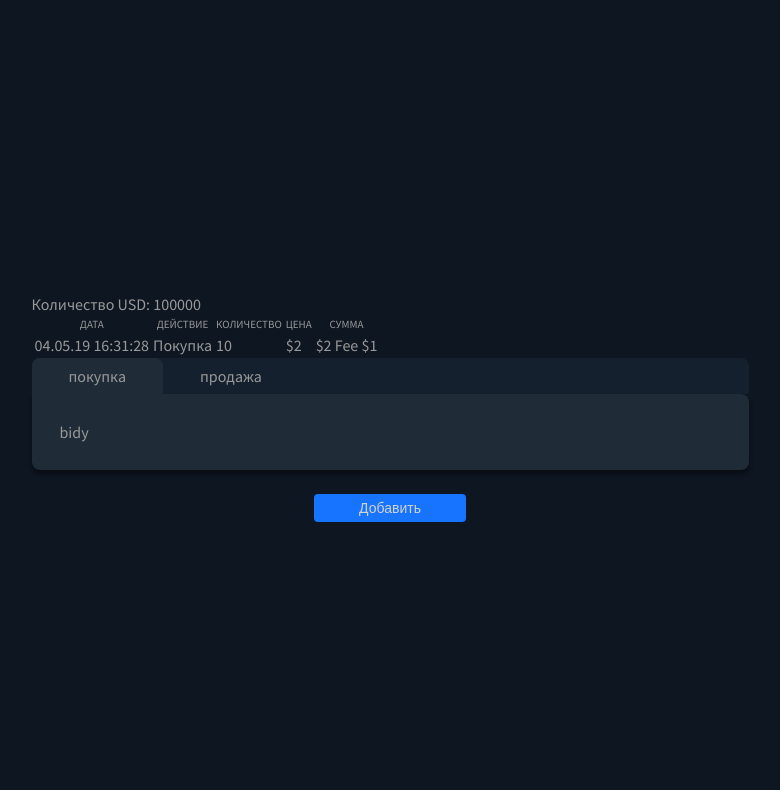
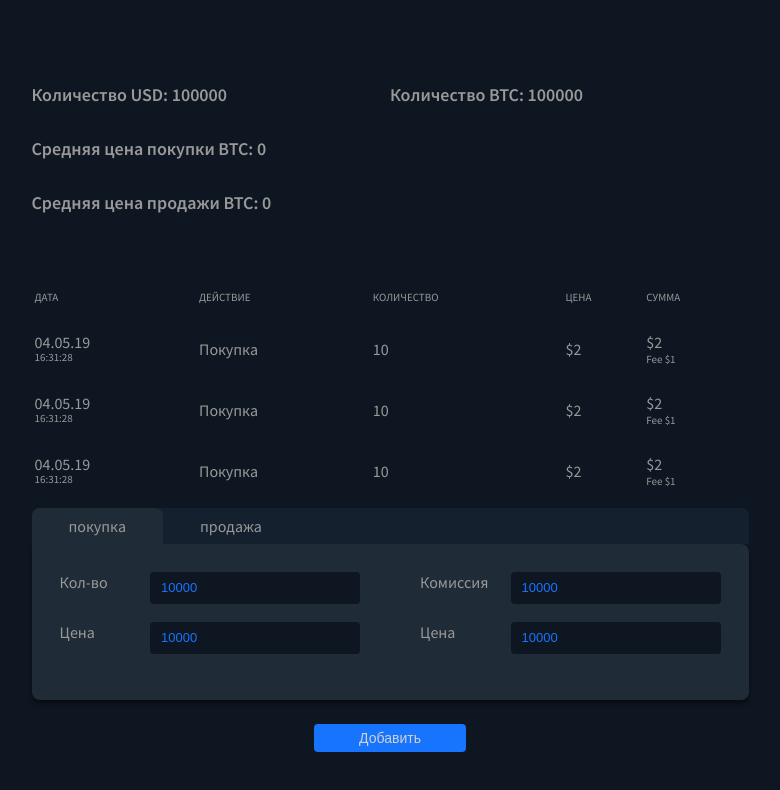
Before and after one commit to alfcatlover/bitcoin-transactions-app-vue, a Vue app: page / in a window 1280 px wide. Shown: the top 790 px of the page, without its empty margins (250-1030 px from the left). Built offline with nearby package versions, Linux system fonts and the light colour scheme.

Commit message:
Complete layout

```diff
--- /dev/null
+++ b/src/components/LabeledInput.vue
@@ -0,0 +1,36 @@
+<template>
+  <div class="wrap">
+    <label>{{label}}</label>
+    <input class="input" type="text" value="10000"/>
+  </div>
+</template>
+
+<script lang="ts">
+import { Component, Prop, Vue } from 'vue-property-decorator';
+
+@Component
+export default class LabeledInput extends Vue {
+  @Prop() private label!: string;
+}
+</script>
+
+<style scoped lang="scss">
+  .wrap{
+    width: 100%;
+    display: flex;
+    justify-content: space-between;
+    padding-bottom: 18px;
+  }
+  .input {
+    width: 188px;
+    height: 32px;
+    background: #0E1621;
+    border-radius: 4px;
+    border: 0;
+    font-size: 13px;
+    line-height: 16px;
+    color: #1774FF;
+    outline: none;
+    padding: 0 11px;
+  }
+</style>
--- a/src/components/TransactionsForm.vue
+++ b/src/components/TransactionsForm.vue
@@ -2,11 +2,25 @@
   <div class="tabs-wrap">
     <div class="tabs">
       <div class="tabs-head">
-        <div class="tabs-head-btn active">покупка</div>
-        <div class="tabs-head-btn">продажа</div>
+        <div
+          v-bind:class="{active: transactionType === transactionTypeEnum.Buy}"
+          v-on:click="onChangeTransactionType(transactionTypeEnum.Buy)" class="tabs-head-btn">
+          покупка
+        </div>
+        <div v-bind:class="{active: transactionType === transactionTypeEnum.Sell}"
+             v-on:click="onChangeTransactionType(transactionTypeEnum.Sell)" class="tabs-head-btn">
+          продажа
+        </div>
       </div>
       <div class="tabs-body">
-        bidy
+        <div class="tabs-col">
+          <LabeledInput label="Кол-во"/>
+          <LabeledInput label="Цена"/>
+        </div>
+        <div class="tabs-col">
+          <LabeledInput label="Комиссия"/>
+          <LabeledInput label="Цена"/>
+        </div>
       </div>
     </div>
     <Button>Добавить</Button>
@@ -15,15 +29,25 @@
 
 <script lang="ts">
 import { Component, Prop, Vue } from 'vue-property-decorator';
+import { TransactionTypeEnum } from '@/enums';
 import Button from '@/components/Button.vue';
+import LabeledInput from '@/components/LabeledInput.vue';
 
 @Component({
   components: {
     Button,
+    LabeledInput,
   },
 })
 export default class TransactionsForm extends Vue {
+  readonly transactionTypeEnum = TransactionTypeEnum;
 
+  transactionType = TransactionTypeEnum.Buy;
+
+  onChangeTransactionType(transactionType: TransactionTypeEnum): void {
+    this.transactionType = transactionType;
+    console.log(transactionType);
+  }
 }
 </script>
 
@@ -50,6 +74,7 @@ export default class TransactionsForm extends Vue {
     align-items: center;
     padding: 0 37px;
     border-radius: 8px 8px 0 0;
+    cursor: pointer;
     &.active {
       background: #1F2B37;
     }
@@ -59,5 +84,15 @@ export default class TransactionsForm extends Vue {
     box-shadow: 0px 4px 4px rgba(0, 0, 0, 0.4);
     border-radius: 0 8px 8px;
     padding: 28px;
+    display: flex;
+  }
+  .tabs-col {
+    width: 50%;
+    &:first-child {
+      padding-right: 30px;
+    }
+    &:last-child {
+      padding-left: 30px;
+    }
   }
 </style>
--- a/src/components/TransactionsInfo.vue
+++ b/src/components/TransactionsInfo.vue
@@ -1,6 +1,17 @@
 <template>
-  <div>
-    Количество USD: {{sum}}
+  <div class="wrap">
+    <div class="col">
+      <p class="title">
+        Количество USD: {{sum}}
+      </p>
+      <p>Средняя цена покупки BTC: 0</p>
+      <p>Средняя цена продажи BTC: 0</p>
+    </div>
+    <div class="col">
+      <p class="title">
+        Количество BTC: {{sum}}
+      </p>
+    </div>
   </div>
 </template>
 
@@ -14,5 +25,21 @@ export default class TransactionsInfo extends Vue {
 </script>
 
 <style scoped lang="scss">
-
+.wrap {
+  display: flex;
+  margin-bottom: 42px;
+}
+.col {
+  width: 50%;
+  p {
+    padding-bottom: 13px;
+    font-weight: 600;
+    font-size: 18px;
+    line-height: 23px;
+  }
+}
+.title {
+  font-size: 24px;
+  line-height: 30px;
+}
 </style>
--- a/src/components/TransactionsList.vue
+++ b/src/components/TransactionsList.vue
@@ -1,5 +1,5 @@
 <template>
-  <table class="transaction-table">
+  <table class="transactions">
     <thead>
       <tr>
         <th>Дата</th>
@@ -10,17 +10,17 @@
       </tr>
     </thead>
     <tbody>
-      <tr>
-        <td>
+      <tr v-for="n in 3" v-bind:key="n">
+        <td class="transactions-date">
           04.05.19
-          <time>16:31:28</time>
+          <span class="small-text">16:31:28</span>
         </td>
         <td>Покупка</td>
         <td>10</td>
         <td>$2</td>
         <td>
           $2
-          Fee $1
+          <span class="small-text">Fee $1</span>
         </td>
       </tr>
     </tbody>
@@ -36,13 +36,33 @@ export default class TransactionsList extends Vue {
 </script>
 
 <style scoped lang="scss">
-.transaction-table {
+.transactions {
+  width: 100%;
   th {
     font-style: normal;
     font-weight: normal;
     font-size: 11px;
     line-height: 14px;
+    text-align: left;
     text-transform: uppercase;
+    padding-bottom: 25px;
+  }
+  td {
+    font-size: 16px;
+    padding-bottom: 24px;
+  }
+  tr:last-child {
+    td {
+      padding-bottom: 18px;
+    }
   }
 }
+.transactions-date{
+  line-height: 1;
+}
+.small-text{
+  display: block;
+  font-size: 11px;
+  line-height: 14px;
+}
 </style>
--- /dev/null
+++ b/src/enums.ts
@@ -0,0 +1,8 @@
+export enum TransactionTypeEnum {
+  Buy = 'BUY',
+  Sell = 'SELL',
+}
+
+export default {
+  TransactionTypeEnum,
+};
```
Lines whose indentation alone changed are shown as unchanged.
